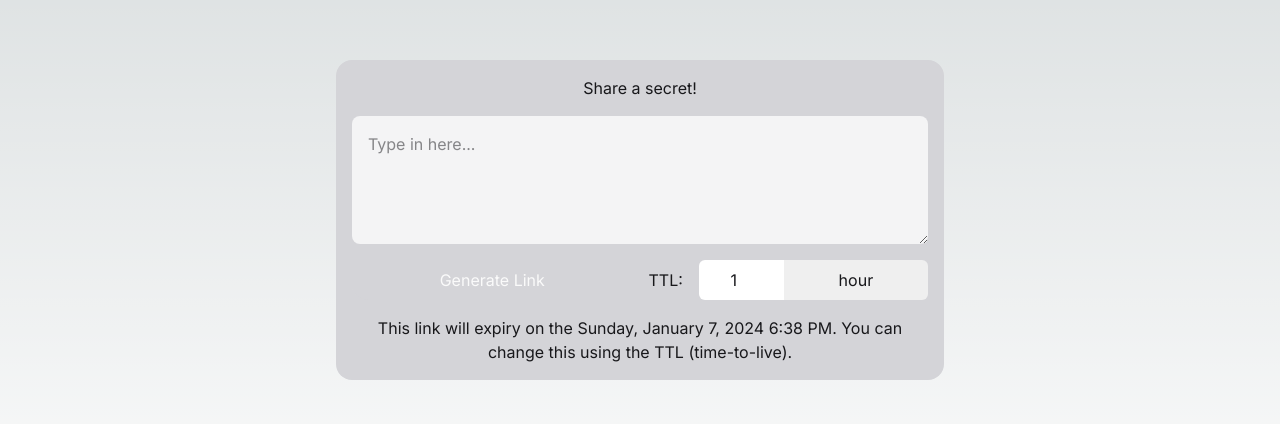
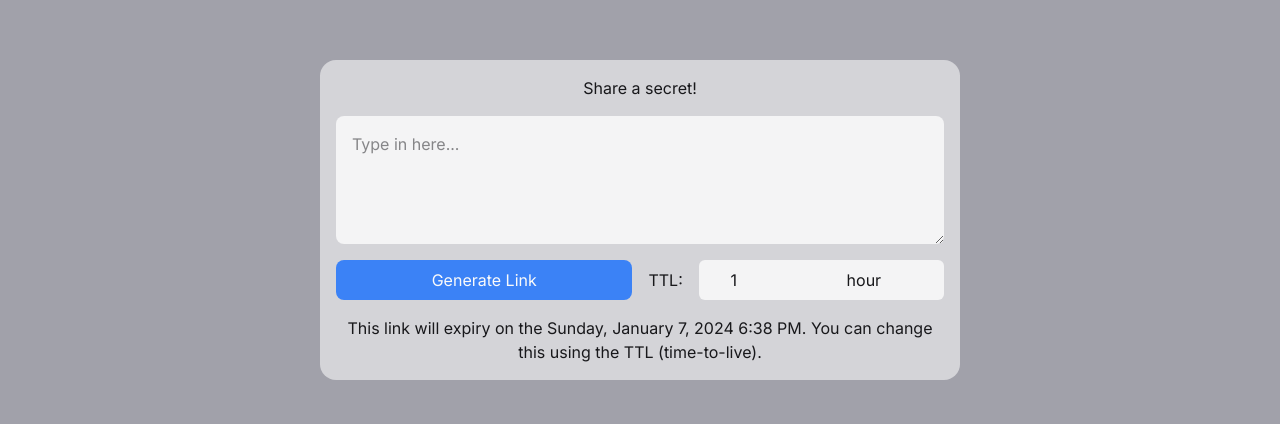
Before and after one commit to mrhrobertson/tempest, a Next.js app: page / in a window 1280 px wide. Shown: the part 180-604 px from the top of the page. Built offline with nearby package versions, Linux system fonts and the light colour scheme.

Commit message:
Moved config folder + moved theming to tailwind config.

```diff
--- a/components/Form.tsx
+++ b/components/Form.tsx
@@ -5,8 +5,8 @@ import { useEffect, useState } from "react";
 import { Source_Code_Pro } from "next/font/google";
 import { submit } from "@/app/actions";
 import { DocumentDuplicateIcon } from "@heroicons/react/24/solid";
-import strings from "../public/config/strings.json";
-import theme from "../public/config/theme.json";
+import strings from "@/config/strings.json";
+import theme from "@/config/theme.json";
 
 const scp = Source_Code_Pro({ subsets: ["latin"] });
 
@@ -44,23 +44,23 @@ export default function Form() {
 
   return link ? (
     <main
-      className={`flex min-h-screen w-full flex-col items-center justify-center text-${theme.text.light} dark:text-${theme.text.dark} p-8 bg-${theme.bg.main.light} dark:bg-${theme.bg.main.dark}`}
+      className={`flex min-h-screen w-full flex-col items-center justify-center text-light dark:text-dark bg-main-light dark:bg-main-dark`}
     >
       <div
-        className={`flex flex-col items-center justify-center w-full sm:w-3/4 lg:w-1/2 p-4 rounded-2xl gap-4 bg-${theme.bg.container.light} dark:bg-${theme.bg.container.dark}`}
+        className={`flex flex-col items-center justify-center w-full sm:w-3/4 lg:w-1/2 p-4 rounded-2xl gap-4 bg-container-light dark:bg-container-dark`}
       >
         <h1>{strings.generated.head}!</h1>
         <div className="flex flex-col w-full gap-4">
           <div className="flex flex-col md:flex-row gap-4 md:gap-0 w-full">
             <span
               style={scp.style}
-              className={`text-xs p-4 text-${theme.text.dark} bg-${theme.bg.display.light} dark:bg-${theme.bg.display.dark} rounded-lg md:rounded-e-none md:rounded-s-lg w-full md:w-10/12 select-all break-words`}
+              className={`text-xs p-4 text-dark bg-display-light dark:bg-display-dark rounded-lg md:rounded-e-none md:rounded-s-lg w-full md:w-10/12 select-all break-words`}
             >
               {link}
             </span>
             <button
               onClick={() => navigator.clipboard.writeText(link)}
-              className={`flex gap-2 bg-${theme.button.secondary.light} dark:bg-${theme.button.secondary.dark} text-${theme.button.secondary.text.light} dark:text-${theme.button.secondary.text.dark} hover:bg-${theme.button.secondary.hover.light} dark:hover:bg-${theme.button.secondary.hover.dark} hover:text-${theme.button.secondary.hover.text.light} dark:hover:text-${theme.button.secondary.hover.text.dark} active:bg-${theme.button.secondary.active.light} dark:active:bg-${theme.button.secondary.active.dark} active:text-${theme.button.secondary.active.text.light} dark:active:text-${theme.button.secondary.active.text.dark} rounded-lg md:rounded-e-lg md:rounded-s-none w-full md:w-2/12 py-2 items-center justify-center`}
+              className={`flex gap-2 bg-secondary-light dark:bg-secondary-dark text-secondary-text-light dark:text-secondary-text-dark hover:bg-secondary-hover-light dark:hover:bg-secondary-hover-dark hover:text-secondary-text-dark dark:hover:text-secondary-text-dark active:bg-secondary-active-light dark:active:bg-secondary-active-dark active:text-secondary-active-text-light dark:active:text-secondary-active-text-dark rounded-lg md:rounded-e-lg md:rounded-s-none w-full md:w-2/12 py-2 items-center justify-center`}
             >
               <DocumentDuplicateIcon className="w-5 h-5" />
               <span className="block md:hidden">{strings.generic.copy}</span>
@@ -72,7 +72,7 @@ export default function Form() {
           type="submit"
           disabled={loading}
           onClick={() => resetValues()}
-          className={`flex-grow px-4 py-4 md:py-2 w-full bg-${theme.button.primary.light} dark:bg-${theme.button.primary.dark} text-${theme.button.primary.text.light} dark:text-${theme.button.primary.text.dark} hover:bg-${theme.button.primary.hover.light} dark:hover:bg-${theme.button.primary.hover.dark} hover:text-${theme.button.primary.hover.text.light} dark:hover:text-${theme.button.primary.hover.text.dark} active:bg-${theme.button.primary.active.light} dark:active:bg-${theme.button.primary.active.dark} active:text-${theme.button.primary.active.text.light} dark:active:text-${theme.button.primary.active.text.dark} rounded-lg`}
+          className={`flex-grow px-4 py-4 md:py-2 w-full bg-primary-light dark:bg-primary-dark text-primary-text-light dark:text-primary-text-dark hover:bg-primary-hover-light dark:hover:bg-primary-hover-dark hover:text-primary-hover-text-light dark:hover:text-primary-hover-text-dark active:bg-primary-active-light dark:active:bg-primary-active-dark active:text-primary-active-text-light dark:active:text-primary-active-text-dark rounded-lg`}
         >
           <span>{strings.generic.generate}</span>
         </button>
@@ -80,9 +80,9 @@ export default function Form() {
     </main>
   ) : (
     <main
-      className={`flex min-h-screen w-full flex-col items-center justify-center text-${theme.text.light} dark:text-${theme.text.dark} p-8 bg-${theme.bg.main.light} dark:bg-${theme.bg.main.dark}`}
+      className={`flex min-h-screen w-full flex-col items-center justify-center text-light dark:text-dark bg-main-light dark:bg-main-dark`}
     >
-      <div className="flex flex-col items-center sm:3/4 lg:w-1/2 p-4 rounded-2xl gap-4 bg-zinc-300 dark:bg-zinc-800">
+      <div className="flex flex-col items-center sm:3/4 lg:w-1/2 p-4 rounded-2xl gap-4 bg-container-light dark:bg-container-dark">
         <h1>{strings.generate.head}</h1>
         <form
           onSubmit={handleSubmit}
@@ -94,13 +94,13 @@ export default function Form() {
             onChange={(e: any) => setContent(e.target.value)}
             value={content}
             placeholder={strings.generate.place}
-            className="bg-zinc-100 dark:bg-zinc-900 placeholder-zinc-900/50 dark:placeholder-zinc-100/50 dark:focus:outline-zinc-100/25 focus:outline-zinc-900/25 rounded-lg p-4 w-full"
+            className="bg-input-light dark:bg-input-dark placeholder-input-dark/50 dark:placeholder-input-light/50 dark:focus:outline-input-light/25 focus:outline-input-dark/25 rounded-lg p-4 w-full"
           ></textarea>
           <div className="flex flex-col lg:flex-row gap-4 w-full">
             <button
               type="submit"
               disabled={loading}
-              className={`w-full lg:w-1/2 px-4 py-2 bg-${theme.button.primary.light} dark:bg-${theme.button.primary.dark} text-${theme.button.primary.text.light} dark:text-${theme.button.primary.text.dark} hover:bg-${theme.button.primary.hover.light} dark:hover:bg-${theme.button.primary.hover.dark} hover:text-${theme.button.primary.hover.text.light} dark:hover:text-${theme.button.primary.hover.text.dark} active:bg-${theme.button.primary.active.light} dark:active:bg-${theme.button.primary.active.dark} active:text-${theme.button.primary.active.text.light} dark:active:text-${theme.button.primary.active.text.dark} rounded-lg`}
+              className={`w-full lg:w-1/2 px-4 py-2 bg-primary-light dark:bg-primary-dark text-primary-text-light dark:text-primary-text-dark hover:bg-primary-hover-light dark:hover:bg-primary-hover-dark hover:text-primary-hover-text-light dark:hover:text-primary-hover-text-dark active:bg-primary-active-light dark:active:bg-primary-active-dark active:text-primary-active-text-light dark:active:text-primary-active-text-dark rounded-lg`}
             >
               {loading ? (
                 <span>{strings.generate.clicked}</span>
@@ -111,7 +111,7 @@ export default function Form() {
             <div className="flex w-full lg:w-1/2 items-center">
               <p className="mr-4">TTL:</p>
               <input
-                className="rounded-l-md items-center text-center p-2 text-zinc-900 dark:text-zinc-50 dark:bg-zinc-900"
+                className="rounded-l-md items-center text-center p-2 text-light dark:text-dark bg-input-light dark:bg-input-dark"
                 id="amount"
                 type="number"
                 onChange={(e: any) => setAmount(parseInt(e.target.value))}
@@ -128,7 +128,7 @@ export default function Form() {
                 value={amount}
               />
               <select
-                className="rounded-r-md items-center text-center p-2 appearance-none flex-grow text-zinc-900 dark:text-zinc-50 dark:bg-zinc-900"
+                className="rounded-r-md items-center text-center p-2 appearance-none flex-grow text-light dark:text-dark bg-input-light dark:bg-input-dark"
                 id="period"
                 onChange={(e: any) => setPeriod(e.target.value)}
                 value={period}
--- a/public/config/theme.json
+++ /dev/null
@@ -1,70 +0,0 @@
-{
-  "bg": {
-    "main": {
-      "light": "zinc-400",
-      "dark": "zinc-950"
-    },
-    "container": {
-      "light": "zinc-300",
-      "dark": "zinc-800"
-    },
-    "display": {
-      "light": "zinc-700",
-      "dark": "zinc-900"
-    }
-  },
-  "button": {
-    "primary": {
-      "light": "blue-500",
-      "dark": "blue-500",
-      "text": {
-        "light": "zinc-50",
-        "dark": "zinc-50"
-      },
-      "hover": {
-        "light": "blue-300",
-        "dark": "blue-300",
-        "text": {
-          "light": "zinc-50",
-          "dark": "zinc-50"
-        }
-      },
-      "active": {
-        "light": "blue-600",
-        "dark": "blue-600",
-        "text": {
-          "light": "zinc-50",
-          "dark": "zinc-50"
-        }
-      }
-    },
-    "secondary": {
-      "light": "zinc-50",
-      "dark": "zinc-600",
-      "text": {
-        "light": "zinc-900",
-        "dark": "zinc-50"
-      },
-      "hover": {
-        "light": "zinc-500",
-        "dark": "zinc-500",
-        "text": {
-          "light": "zinc-50",
-          "dark": "zinc-50"
-        }
-      },
-      "active": {
-        "light": "zinc-400",
-        "dark": "zinc-700",
-        "text": {
-          "light": "zinc-50",
-          "dark": "zinc-50"
-        }
-      }
-    }
-  },
-  "text": {
-    "light": "zinc-900",
-    "dark": "zinc-50"
-  }
-}
--- a/tailwind.config.ts
+++ b/tailwind.config.ts
@@ -1,20 +1,83 @@
-import type { Config } from 'tailwindcss'
+import type { Config } from "tailwindcss";
+import colors from "tailwindcss/colors";
 
 const config: Config = {
   content: [
-    './pages/**/*.{js,ts,jsx,tsx,mdx}',
-    './components/**/*.{js,ts,jsx,tsx,mdx}',
-    './app/**/*.{js,ts,jsx,tsx,mdx}',
+    "./pages/**/*.{js,ts,jsx,tsx,mdx}",
+    "./components/**/*.{js,ts,jsx,tsx,mdx}",
+    "./app/**/*.{js,ts,jsx,tsx,mdx}",
   ],
   theme: {
-    extend: {
-      backgroundImage: {
-        'gradient-radial': 'radial-gradient(var(--tw-gradient-stops))',
-        'gradient-conic':
-          'conic-gradient(from 180deg at 50% 50%, var(--tw-gradient-stops))',
+    colors: {
+      input: {
+        light: colors.zinc[100],
+        dark: colors.zinc[900],
       },
+      main: {
+        light: colors.zinc[400],
+        dark: colors.zinc[950],
+      },
+      container: {
+        light: colors.zinc[300],
+        dark: colors.zinc[800],
+      },
+      display: {
+        light: colors.zinc[700],
+        dark: colors.zinc[900],
+      },
+      primary: {
+        light: colors.blue[500],
+        dark: colors.blue[500],
+        text: {
+          light: colors.zinc[50],
+          dark: colors.zinc[50],
+        },
+        hover: {
+          light: colors.blue[400],
+          dark: colors.blue[400],
+          text: {
+            light: colors.zinc[50],
+            dark: colors.zinc[50],
+          },
+        },
+        active: {
+          light: colors.blue[600],
+          dark: colors.blue[600],
+          text: {
+            light: colors.zinc[50],
+            dark: colors.zinc[50],
+          },
+        },
+      },
+      secondary: {
+        light: colors.zinc[50],
+        dark: colors.zinc[600],
+        text: {
+          light: colors.zinc[900],
+          dark: colors.zinc[50],
+        },
+        hover: {
+          light: colors.zinc[500],
+          dark: colors.zinc[500],
+          text: {
+            light: colors.zinc[50],
+            dark: colors.zinc[50],
+          },
+        },
+        active: {
+          light: colors.zinc[400],
+          dark: colors.zinc[700],
+          text: {
+            light: colors.zinc[50],
+            dark: colors.zinc[50],
+          },
+        },
+      },
+      warning: colors.red[500],
+      light: colors.zinc[900],
+      dark: colors.zinc[50],
     },
   },
   plugins: [],
-}
-export default config
+};
+export default config;
```
Also changed, not shown: app/[id]/page.tsx (+10 -11 lines), config/strings.json (renamed from public/config/strings.json).
